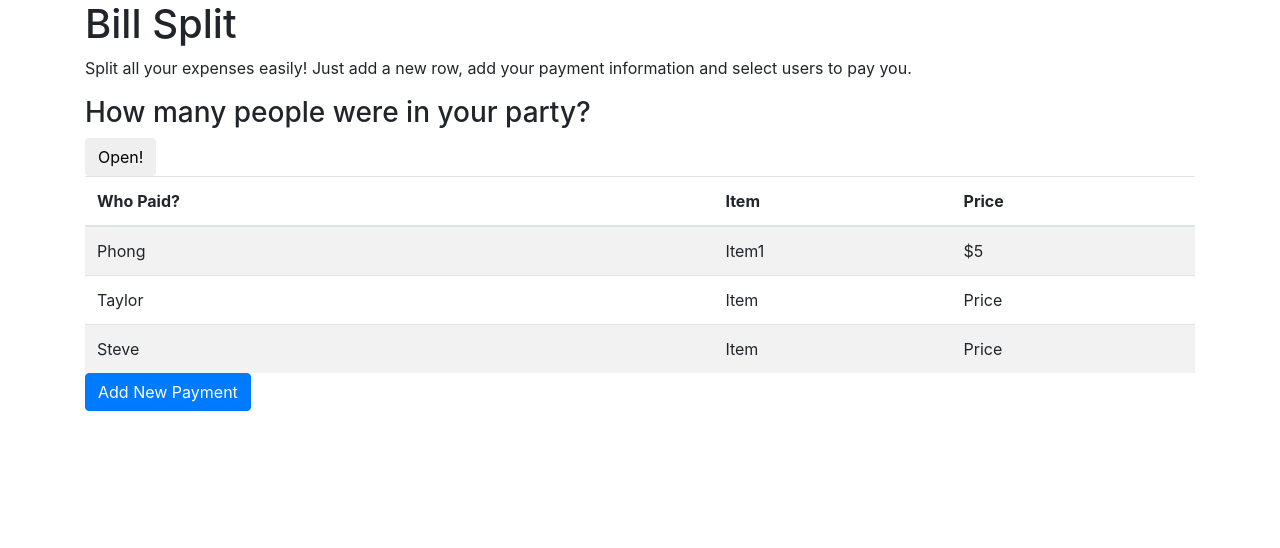
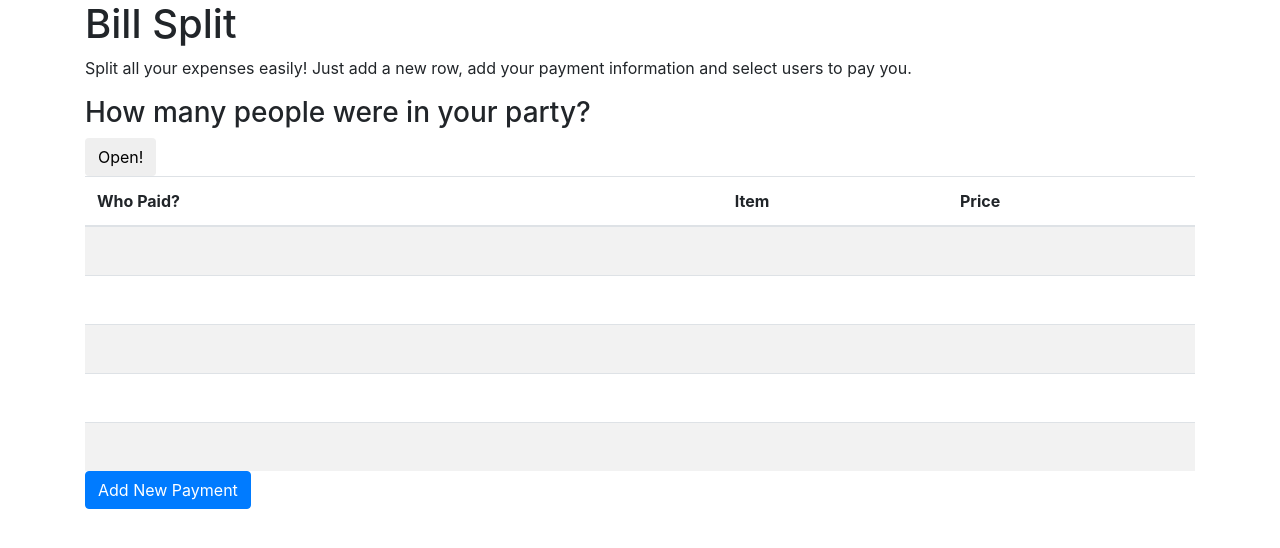
Before and after one commit to phong94/jack-yi-project, an Angular app: page / in a window 1280 px wide. Shown: the top 548 px of the page. Built offline with nearby package versions, Linux system fonts and the light colour scheme.

Commit message:
empty rows on load

```diff
--- a/src/app/main-table/main-table.component.html
+++ b/src/app/main-table/main-table.component.html
@@ -10,7 +10,32 @@
     </th>
   </thead>
 
+  <tbody *ngIf="rowsAreEmpty">
+    <tr *ngFor="let row of emptyTableRows">
+      <td>&nbsp;</td>
+      <td></td>
+      <td></td>
+      <td *ngFor="let user of userArray">
+        <div class="form-check">
+            <input class="form-check-input" type="checkbox" value="">
+        </div>
+      </td>
+    </tr>
+  </tbody>
+
   <tbody>
+    <tr *ngFor="let paymentInfo of paymentArray">
+      <td>{{paymentInfo.payer}}</td>
+      <td>{{paymentInfo.item}}</td>
+      <td>{{paymentInfo.price}}</td>
+      <td *ngFor="let user of userArray">
+        <div class="form-check">
+            <input class="form-check-input" type="checkbox" value="">
+        </div>
+      </td>
+    </tr>
+  </tbody>
+  <!-- <tbody>
     <tr>
       <td>Phong</td>
       <td>Item1</td>
@@ -40,8 +65,8 @@
               <input class="form-check-input" type="checkbox" value="">
         </div>
       </td>
-    </tr>
+    </tr> -->
 
     <button class="btn btn-primary" (click)="openAddPaymentRowModal()">Add New Payment</button>
-  </tbody>
+  <!-- </tbody> -->
 </table>
--- a/src/app/main-table/main-table.component.ts
+++ b/src/app/main-table/main-table.component.ts
@@ -19,24 +19,28 @@ export class MainTableComponent implements OnInit {
   @Input() userArray: string[] = [];
   @Input() paymentArray: PaymentInfo[] = [];
 
+  // Auto populate properties for table on load to make the page look nice
+  emptyTableRows = [1,2,3,4,5];
+  rowsAreEmpty: boolean = true;
+
   ngOnInit() {
     this.userService.userArray.subscribe(
       (response) => this.userArray = response
     );
 
     this.userService.paymentArray.subscribe(
-      (response) => this.paymentArray = response
+      (response) => {
+        this.paymentArray = response;
+        this.rowsAreEmpty = false;
+      }
     )
   }
 
   open() {
     const modalRef = this.modalService.open(UsersModal, {size: "lg"});
-    //modalRef.componentInstance.name = 'World';
-    //console.log(this.numPeople);
   }
 
   openAddPaymentRowModal() {
-    console.log("TEST");
     const modalRef = this.modalService.open(PaymentModal, {size: "lg"});
   }
 
```
